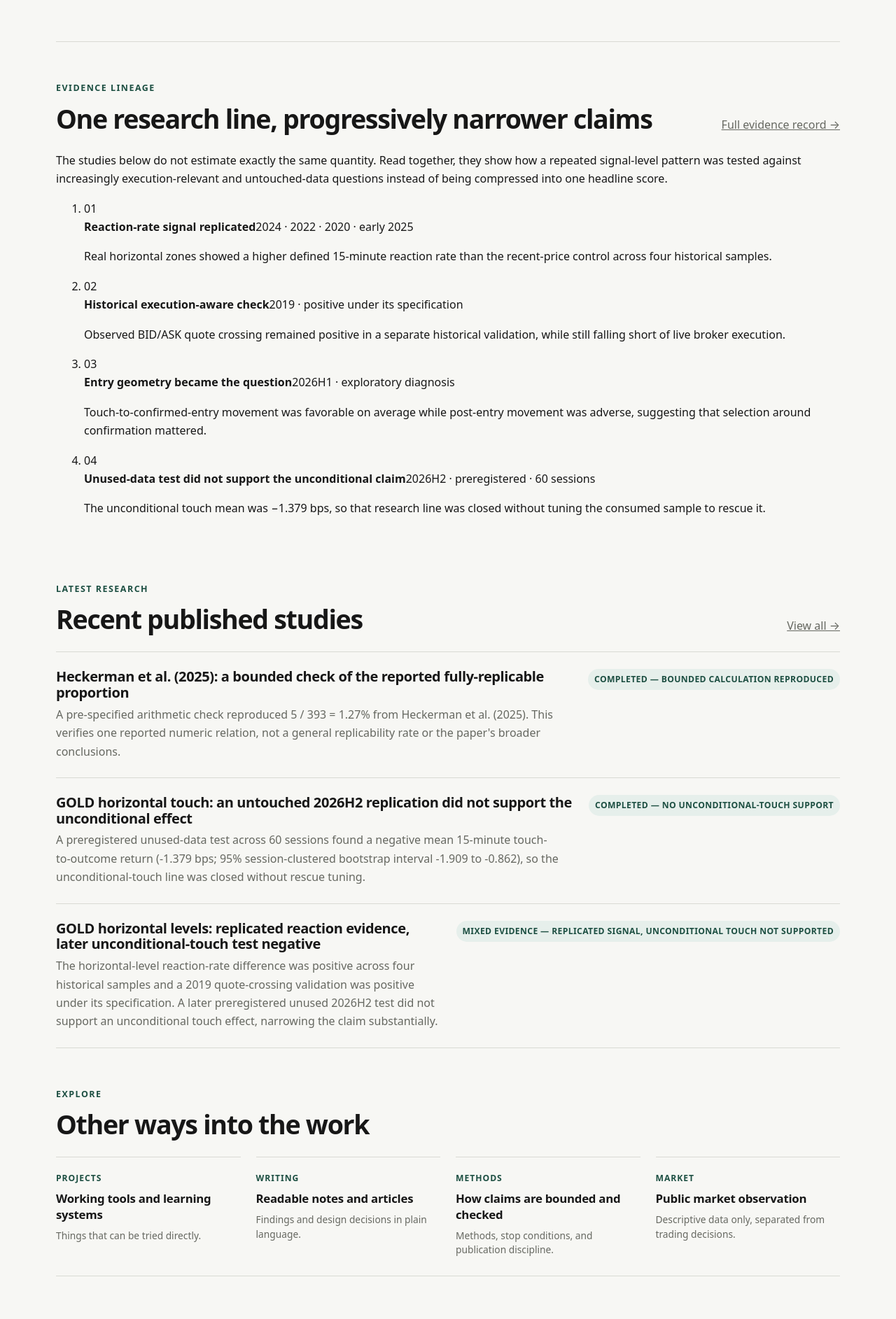
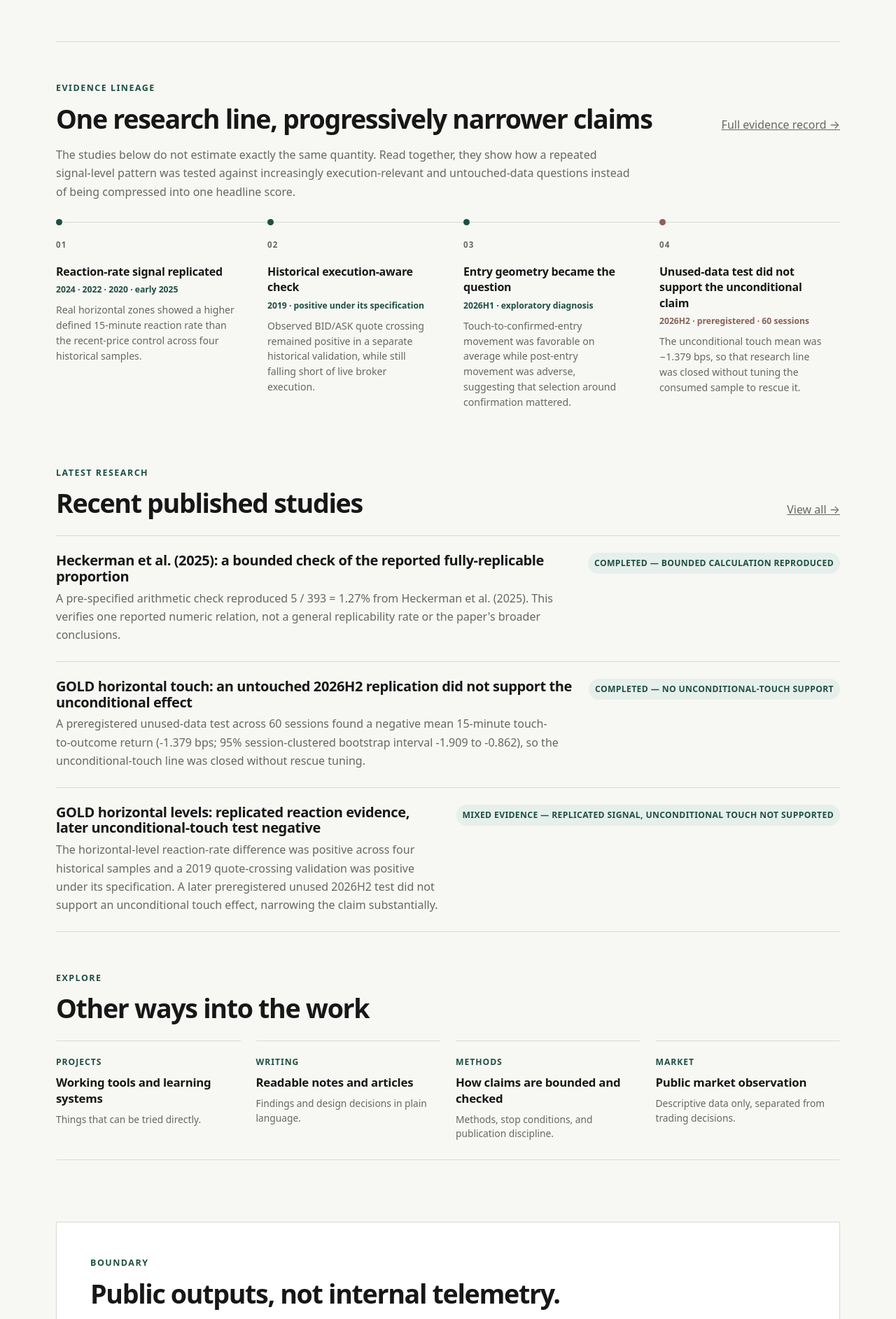
Before and after one commit to Josh-Temple/studio-lab-research, a Jekyll site: the page built from index.md, in a window 1280 px wide. Shown: the part 2057-3942 px from the top of the page at 70% size. Built offline with Jekyll 4.4.1, drawn with Linux system fonts in a browser that asks for light colours.

Commit message:
Style evidence lineage timeline

```diff
--- a/assets/css/site.css
+++ b/assets/css/site.css
@@ -285,3 +285,97 @@
   .site-nav { flex-wrap: nowrap; overflow-x: auto; max-width: 100%; padding-bottom: 4px; scrollbar-width: thin; }
   .site-nav a { flex: 0 0 auto; white-space: nowrap; }
 }
+
+
+/* Evidence lineage: show how claims changed across sequential tests */
+.evidence-lineage-section { max-width: 100%; }
+.lineage-heading { margin-bottom: 16px; }
+.lineage-intro {
+  max-width: 820px;
+  margin: 0 0 30px;
+  color: var(--muted);
+  font-size: 1rem;
+}
+.lineage-track {
+  display: grid;
+  grid-template-columns: repeat(4, minmax(0, 1fr));
+  gap: 0;
+  margin: 0;
+  padding: 0;
+  list-style: none;
+  border-top: 1px solid var(--line);
+}
+.lineage-step {
+  position: relative;
+  min-width: 0;
+  padding: 22px 24px 4px 0;
+}
+.lineage-step::before {
+  content: "";
+  position: absolute;
+  top: -5px;
+  left: 0;
+  width: 9px;
+  height: 9px;
+  border-radius: 999px;
+  background: var(--accent);
+}
+.lineage-step + .lineage-step { padding-left: 22px; }
+.lineage-step + .lineage-step::before { left: 22px; }
+.lineage-step-terminal::before { background: var(--loss); }
+.lineage-index {
+  display: block;
+  margin-bottom: 18px;
+  color: var(--muted);
+  font-size: .72rem;
+  font-weight: 750;
+  letter-spacing: .1em;
+}
+.lineage-step > div { display: grid; gap: 6px; }
+.lineage-step strong {
+  font-size: 1rem;
+  line-height: 1.4;
+  letter-spacing: -.015em;
+}
+.lineage-step > div > span {
+  color: var(--accent);
+  font-size: .76rem;
+  font-weight: 700;
+  line-height: 1.4;
+}
+.lineage-step-terminal > div > span { color: var(--loss); }
+.lineage-step p {
+  margin: 4px 0 0;
+  color: var(--muted);
+  font-size: .88rem;
+  line-height: 1.55;
+}
+
+@media (max-width: 900px) {
+  .lineage-track { grid-template-columns: repeat(2, minmax(0, 1fr)); border-top: 0; }
+  .lineage-step,
+  .lineage-step + .lineage-step {
+    padding: 20px 24px 24px 0;
+    border-top: 1px solid var(--line);
+  }
+  .lineage-step:nth-child(even) { padding-left: 22px; }
+  .lineage-step:nth-child(even)::before { left: 22px; }
+  .lineage-step:nth-child(odd)::before { left: 0; }
+}
+
+@media (max-width: 680px) {
+  .lineage-intro { margin-bottom: 22px; }
+  .lineage-track { grid-template-columns: 1fr; }
+  .lineage-step,
+  .lineage-step + .lineage-step,
+  .lineage-step:nth-child(even) {
+    padding: 18px 0 22px 24px;
+  }
+  .lineage-step::before,
+  .lineage-step + .lineage-step::before,
+  .lineage-step:nth-child(even)::before,
+  .lineage-step:nth-child(odd)::before {
+    left: 0;
+  }
+  .lineage-index { margin-bottom: 10px; }
+}
```
